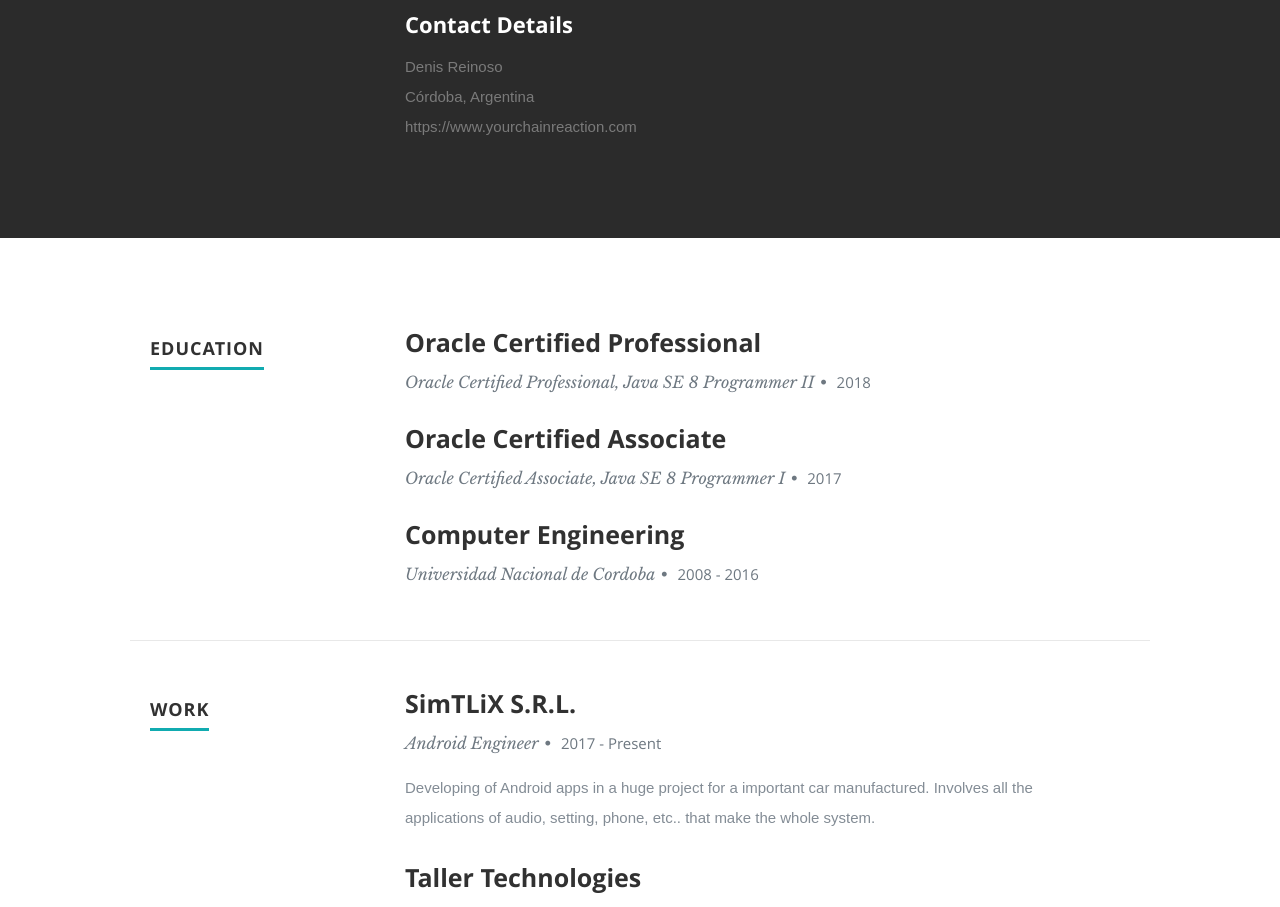
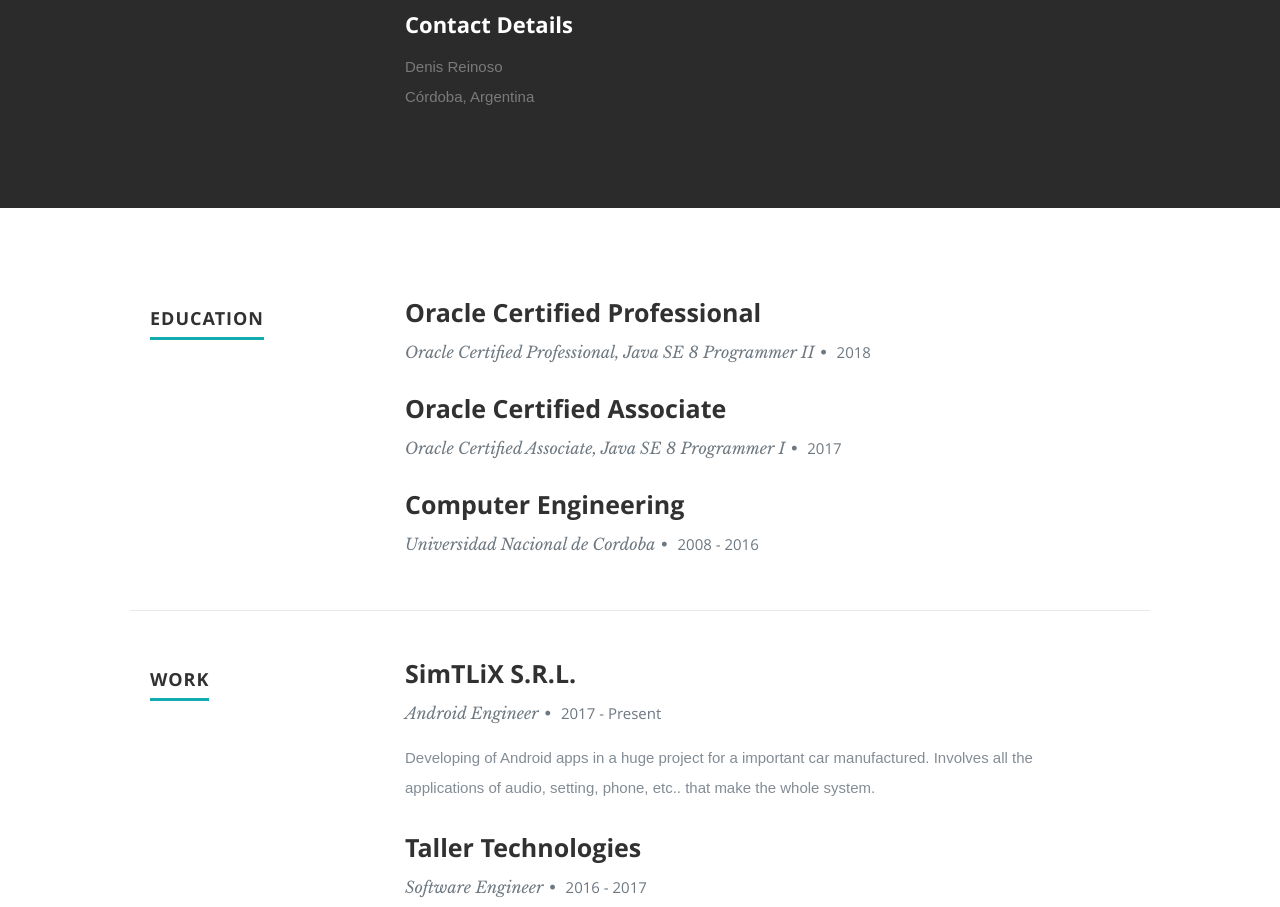
Before and after one commit to dreinoso/dreinoso.github.io, a React (Create React App) app: page / in a window 1280 px wide. Shown: the part 1018-1925 px from the top of the page. Built offline with nearby package versions, Linux system fonts and the light colour scheme.

Commit message:
Remove website
Signed-off-by: Denis Reinoso <reinoso.denis@gmail.com>

```diff
--- a/src/resumeData.js
+++ b/src/resumeData.js
@@ -26,7 +26,7 @@
     ],
   "aboutme":"I have finished my studies as Computer Engineer and have been working in software industry for past few years. I alwasys try to be up to date with last technologies.",
   "address":"Córdoba, Argentina",
-  "website":"https://www.yourchainreaction.com",
+  "website":"",
   "education":[
     {
       "UniversityName":"Oracle Certified Professional",
```
